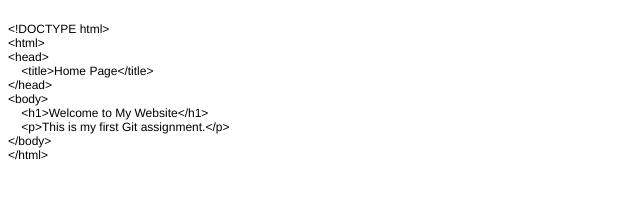
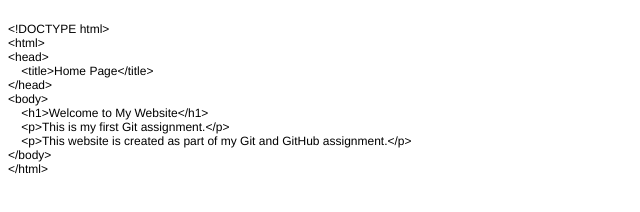
Before and after one commit to maram934/Git_Assignment, a plain HTML site: page index.html in a window 1280 px wide. Shown: the whole page, without its empty margins (0-640 px from the left). Drawn offline with Linux system fonts and the light colour scheme.

Commit message:
Update home page content

```diff
--- a/index.html
+++ b/index.html
@@ -21,9 +21,8 @@
 <p class="p2">&lt;body&gt;</p>
 <p class="p2"><span class="Apple-converted-space">    </span>&lt;h1&gt;Welcome to My Website&lt;/h1&gt;</p>
 <p class="p2"><span class="Apple-converted-space">    </span>&lt;p&gt;This is my first Git assignment.&lt;/p&gt;</p>
+<p class="p2"><span class="Apple-converted-space">    </span>&lt;p&gt;This website is created as part of my Git and GitHub assignment.&lt;/p&gt;</p>
 <p class="p2">&lt;/body&gt;</p>
 <p class="p2">&lt;/html&gt;</p>
-<p class="p1"><br></p>
-<p class="p1"><br></p>
 </body>
 </html>
```
